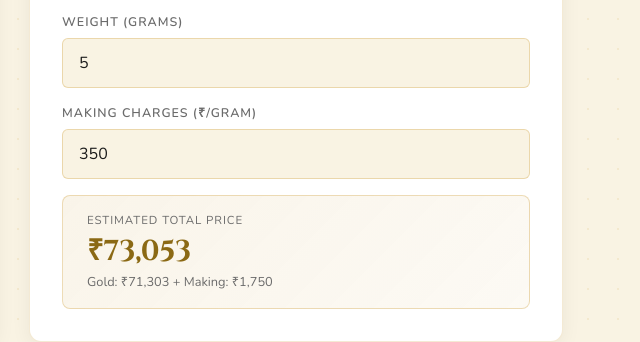
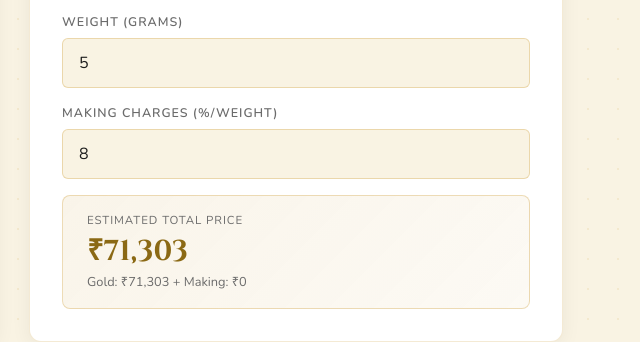
Before and after one commit to Aditya22-01/SRI-TIRUMALA-JEWELLERS, a plain HTML site: page index.html in a window 1280 px wide. Shown: the part 1889-2231 px from the top of the page, 627-1267 px from the left. Drawn offline with nearby package versions, Linux system fonts and the light colour scheme.

Commit message:
Update index.html

```diff
--- a/index.html
+++ b/index.html
@@ -1219,8 +1219,8 @@ footer {
           </select>
           <label class="form-label-gold" style="margin-top:1rem">Weight (grams)</label>
           <input type="number" class="form-control-gold" id="jewWeight" value="5" oninput="calcJewellery()" placeholder="e.g. 5"/>
-          <label class="form-label-gold" style="margin-top:1rem">Making Charges (₹/gram)</label>
-          <input type="number" class="form-control-gold" id="makingCh" value="350" oninput="calcJewellery()" placeholder="e.g. 350"/>
+          <label class="form-label-gold" style="margin-top:1rem">Making Charges (%/weight)</label>
+          <input type="number" class="form-control-gold" id="makingCh" value="8" oninput="calcJewellery()" placeholder="e.g. 8"/>
           <div class="calc-result" style="margin-top:1rem">
             <div class="calc-result-label">Estimated Total Price</div>
             <div class="calc-result-value" id="jewTotal">₹35,760</div>
@@ -1730,7 +1730,7 @@ function calcJewellery(){
   const w=parseFloat(document.getElementById('jewWeight').value)||0;
   const m=parseFloat(document.getElementById('makingCh').value)||0;
   const gPrice=(k/24)*gold24k;
-  const goldVal=gPrice*w, makingVal=m*w;
+  const goldVal=gPrice*w, makingVal=m*w/100;
   document.getElementById('jewTotal').textContent=formatPrice(goldVal+makingVal);
   document.getElementById('jewBreak').textContent='Gold: '+formatPrice(goldVal)+' + Making: '+formatPrice(makingVal);
 }
```
